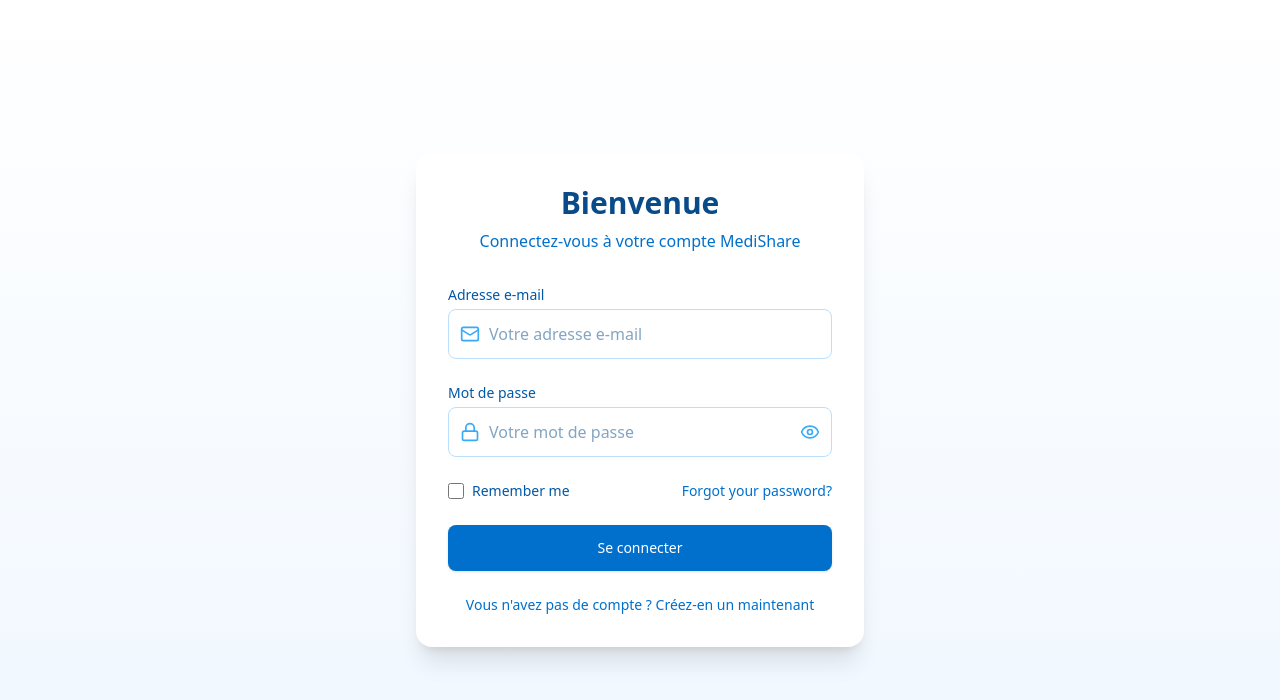
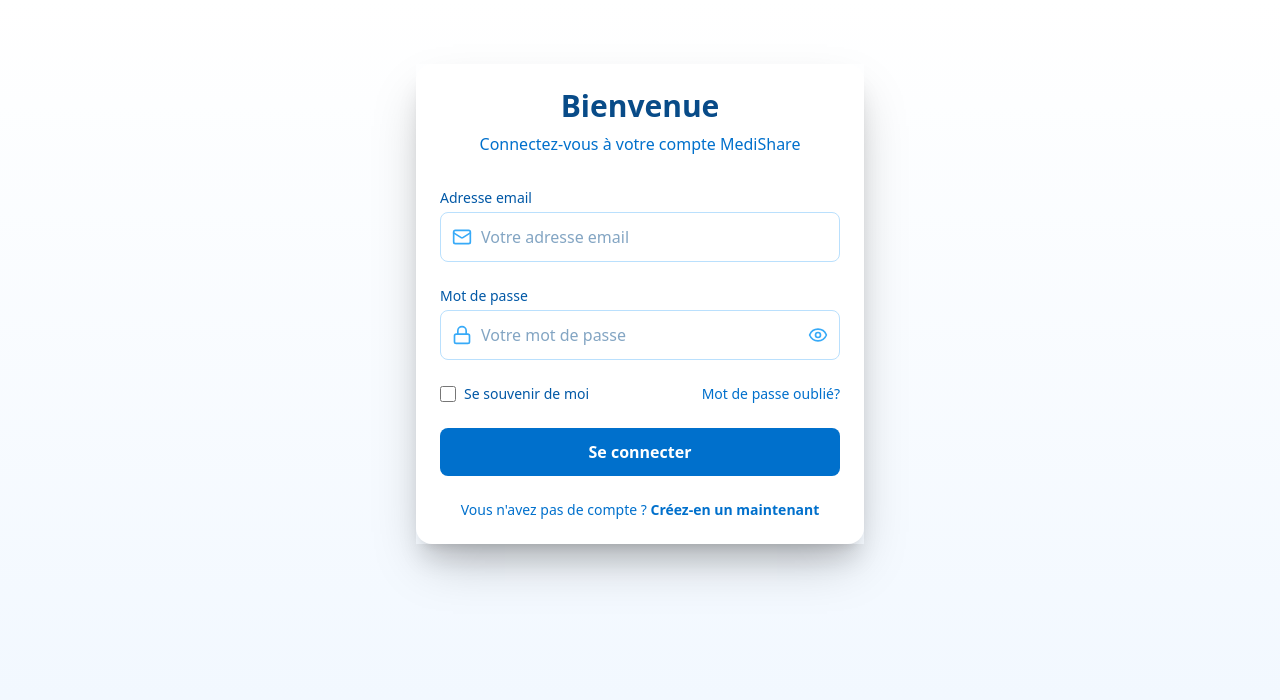
Before and after one commit to IKRAMLE/BD_MER, a React (Vite) app: page /login2 in a window 1280 px wide. Shown: the top 700 px of the page. Built offline with nearby package versions, Linux system fonts and the light colour scheme.

Commit message:
login and rent equip page

```diff
--- a/src/App.jsx
+++ b/src/App.jsx
@@ -10,6 +10,7 @@
 import ForgotPassword from "./MedEquipRenting/Pages/Forgotpassword";
 import Dashboard from "./MedEquipRenting/Pages/Dashboard";
 import RentEquip from "./MedEquipRenting/Pages/RentEquip";
+import Profile from "./MedEquipRenting/Pages/Profile"
 
 
 
@@ -32,6 +33,7 @@
         <Route path="/forgot-password" element={<ForgotPassword />} />
         <Route path="/dashboard" element={<Dashboard />} />
         <Route path="/rent-equip" element={<RentEquip />} />
+        <Route path="/profile" element={<Profile />} />
       </Routes>
     </Router>
   );
--- a/src/MedEquipRenting/Pages/Login.jsx
+++ b/src/MedEquipRenting/Pages/Login.jsx
@@ -1,84 +1,138 @@
-import { useState } from "react";
-import { Link, useNavigate } from "react-router-dom";
-import { Eye, EyeOff, Mail, Lock } from "lucide-react";
+import { useState } from 'react';
+import { Link, useNavigate } from 'react-router-dom';
+import { Mail, Lock, Eye, EyeOff } from 'lucide-react';
 
 const Login = () => {
-  const [email, setEmail] = useState("");
-  const [password, setPassword] = useState("");
+  const [formData, setFormData] = useState({
+    email: '',
+    password: '',
+    rememberMe: false
+  });
   const [showPassword, setShowPassword] = useState(false);
   const [isLoading, setIsLoading] = useState(false);
-  const [error, setError] = useState("");
+  const [errors, setErrors] = useState({});
+  const [success, setSuccess] = useState(false);
   const navigate = useNavigate();
+
+  const handleChange = (e) => {
+    const { name, value, type, checked } = e.target;
+    setFormData(prev => ({
+      ...prev,
+      [name]: type === 'checkbox' ? checked : value
+    }));
+  };
+
+  const validateForm = () => {
+    const newErrors = {};
+    if (!formData.email) newErrors.email = 'L\'email est requis';
+    if (!formData.password) newErrors.password = 'Le mot de passe est requis';
+
+    setErrors(newErrors);
+    return Object.keys(newErrors).length === 0;
+  };
 
   const handleSubmit = async (e) => {
     e.preventDefault();
-    setError("");
+    if (!validateForm()) return;
+
     setIsLoading(true);
 
     try {
-      // Make an actual API call to your backend to verify credentials
-      const response = await fetch('/api/auth/login', {
+      const response = await fetch('http://localhost:5000/api/login', {
         method: 'POST',
         headers: {
           'Content-Type': 'application/json',
         },
         body: JSON.stringify({
-          email,
-          password,
+          email: formData.email,
+          password: formData.password,
         }),
       });
 
+      // Check if response is JSON
+      const contentType = response.headers.get("content-type");
+      if (contentType && contentType.indexOf("application/json") !== -1) {
         const data = await response.json();
 
         if (!response.ok) {
-        // If the server responds with an error
-        throw new Error(data.message || "La connexion a échoué");
+          // Handle specific validation errors from server
+          if (data.errors && Array.isArray(data.errors)) {
+            const serverErrors = {};
+            data.errors.forEach(error => {
+              serverErrors[error.param] = error.msg;
+            });
+            setErrors(serverErrors);
+            throw new Error('Veuillez corriger les erreurs dans le formulaire');
+          } else {
+            throw new Error(data.message || 'Identifiants incorrects');
+          }
         }
 
-      if (data.success) {
-        // Store user data or token in localStorage or a state management solution
+        // Store token in localStorage
+        if (data.token) {
           localStorage.setItem('authToken', data.token);
+        }
+
+        // Store user data if needed
+        if (data.user) {
           localStorage.setItem('user', JSON.stringify(data.user));
+        }
 
-        // Navigate to dashboard on successful login
-        navigate("/dashboard");
+        // Show success message
+        setSuccess(true);
+
+        // Redirect to dashboard after 2 seconds
+        setTimeout(() => {
+          navigate('/dashboard');
+        }, 2000);
       } else {
-        // This handles the case where the API returns success: false
-        throw new Error(data.message || "Informations d'identification non valides");
+        // Handle non-JSON response (likely an error page)
+        const text = await response.text();
+        console.error('Non-JSON response:', text);
+        throw new Error('Le serveur a rencontré une erreur. Veuillez réessayer plus tard.');
       }
-    } catch (err) {
-      setError(err.message || "La connexion a échoué. Veuillez réessayer.");
-    } finally {
+
+    } catch (error) {
+      console.error('Login error:', error);
+      setErrors(prev => ({
+        ...prev,
+        submit: error.message || 'Une erreur est survenue lors de la connexion'
+      }));
       setIsLoading(false);
     }
   };
 
   return (
-    <div className="min-h-screen flex flex-col">
-      <div className="flex-grow flex items-center justify-center py-16 px-4 sm:px-6 lg:px-8 bg-gradient-to-b from-white to-[#f0f7ff]">
-        <div className="w-full max-w-md">
-          <div className="bg-white shadow-xl rounded-2xl p-8">
+    <div className="min-h-screen flex flex-col ">
+      <div className="flex-grow py-16 px-4 sm:px-6 lg:px-8 bg-gradient-to-b from-white to-[#f0f7ff] ">
+        <div className="max-w-md mx-auto shadow-2xl">
+          <div className="bg-white shadow-xl rounded-2xl p-6">
+            {success ? (
+              <div className="text-center py-10">
+                <div className="inline-flex items-center justify-center w-16 h-16 rounded-full bg-green-100 mb-4">
+                  <svg className="w-8 h-8 text-green-500" fill="none" stroke="currentColor" viewBox="0 0 24 24" xmlns="http://www.w3.org/2000/svg">
+                    <path strokeLinecap="round" strokeLinejoin="round" strokeWidth="2" d="M5 13l4 4L19 7"></path>
+                  </svg>
+                </div>
+                <h2 className="text-2xl font-bold text-green-600">Connecté avec succès!</h2>
+                <p className="mt-2 text-gray-600">Redirection vers le tableau de bord...</p>
+              </div>
+            ) : (
+              <>
                 <div className="text-center mb-8">
-              <h1 className="text-3xl font-bold text-[#084b88]">
-                Bienvenue
-              </h1>
-              <p className="mt-2 text-[#0070cc]">
-                Connectez-vous à votre compte MediShare
-              </p>
+                  <h1 className="text-3xl font-bold text-[#084b88]">Bienvenue</h1>
+                  <p className="mt-2 text-[#0070cc]">Connectez-vous à votre compte MediShare</p>
                 </div>
-            {error && (
-              <div className="mb-6 bg-red-50 border border-red-200 text-red-700 px-4 py-3 rounded-lg">
-                {error}
+
+                <form onSubmit={handleSubmit} className="space-y-6">
+                  {errors.submit && (
+                    <div className="bg-red-50 border border-red-200 text-red-700 px-4 py-3 rounded-lg">
+                      {errors.submit}
                     </div>
                   )}
-            <form onSubmit={handleSubmit} className="space-y-6">
+
                   <div>
-                <label
-                  htmlFor="email"
-                  className="block text-sm font-medium text-[#0058a6] mb-1"
-                >
-                  Adresse e-mail
-                </label>
+                    <label htmlFor="email" className="block text-sm font-medium text-[#0058a6] mb-1">Adresse email</label>
                     <div className="relative">
                       <div className="absolute inset-y-0 left-0 pl-3 flex items-center pointer-events-none">
                         <Mail className="h-5 w-5 text-[#37aaf8]" />
@@ -89,20 +143,17 @@
                         type="email"
                         autoComplete="email"
                         required
-                    value={email}
-                    onChange={(e) => setEmail(e.target.value)}
-                    className="block w-full pl-10 pr-3 py-3 border border-[#bae0fd] rounded-lg focus:ring-2 focus:ring-[#108de4] focus:border-[#108de4] transition-colors text-[#084b88]"
-                    placeholder="Votre adresse e-mail"
+                        value={formData.email}
+                        onChange={handleChange}
+                        className={`block w-full pl-10 pr-3 py-3 border ${errors.email ? 'border-red-300' : 'border-[#bae0fd]'} rounded-lg focus:ring-2 focus:ring-[#108de4] focus:border-[#108de4] transition-colors text-[#084b88]`}
+                        placeholder="Votre adresse email"
                       />
                     </div>
+                    {errors.email && <p className="mt-1 text-sm text-red-600">{errors.email}</p>}
                   </div>
+
                   <div>
-                <label
-                  htmlFor="password"
-                  className="block text-sm font-medium text-[#0058a6] mb-1"
-                >
-                  Mot de passe
-                </label>
+                    <label htmlFor="password" className="block text-sm font-medium text-[#0058a6] mb-1">Mot de passe</label>
                     <div className="relative">
                       <div className="absolute inset-y-0 left-0 pl-3 flex items-center pointer-events-none">
                         <Lock className="h-5 w-5 text-[#37aaf8]" />
@@ -113,9 +164,9 @@
                         type={showPassword ? "text" : "password"}
                         autoComplete="current-password"
                         required
-                    value={password}
-                    onChange={(e) => setPassword(e.target.value)}
-                    className="block w-full pl-10 pr-10 py-3 border border-[#bae0fd] rounded-lg focus:ring-2 focus:ring-[#108de4] focus:border-[#108de4] transition-colors text-[#084b88]"
+                        value={formData.password}
+                        onChange={handleChange}
+                        className={`block w-full pl-10 pr-10 py-3 border ${errors.password ? 'border-red-300' : 'border-[#bae0fd]'} rounded-lg focus:ring-2 focus:ring-[#108de4] focus:border-[#108de4] transition-colors text-[#084b88]`}
                         placeholder="Votre mot de passe"
                       />
                       <button
@@ -123,51 +174,56 @@
                         className="absolute inset-y-0 right-0 pr-3 flex items-center"
                         onClick={() => setShowPassword(!showPassword)}
                       >
-                    {showPassword ? (
-                      <EyeOff className="h-5 w-5 text-[#37aaf8]" />
-                    ) : (
+                        {showPassword ?
+                          <EyeOff className="h-5 w-5 text-[#37aaf8]" /> :
                           <Eye className="h-5 w-5 text-[#37aaf8]" />
-                    )}
+                        }
                       </button>
                     </div>
+                    {errors.password && <p className="mt-1 text-sm text-red-600">{errors.password}</p>}
                   </div>
+
                   <div className="flex items-center justify-between">
-                <div className="flex items-center">
+                    <div className="flex items-start">
+                      <div className="flex items-center h-5">
                         <input
-                    id="remember-me"
-                    name="remember-me"
+                          id="rememberMe"
+                          name="rememberMe"
                           type="checkbox"
+                          checked={formData.rememberMe}
+                          onChange={handleChange}
                           className="h-4 w-4 text-[#0070cc] focus:ring-[#108de4] border-[#7cc7fc] rounded"
                         />
-                  <label htmlFor="remember-me" className="ml-2 block text-sm text-[#0058a6]">
-                    Remember me
-                  </label>
+                      </div>
+                      <div className="ml-2 text-sm">
+                        <label htmlFor="rememberMe" className="font-medium text-[#0058a6]">Se souvenir de moi</label>
+                      </div>
                     </div>
                     <div className="text-sm">
-                  <Link to="/forgot-password" className="font-medium text-[#0070cc] hover:text-[#108de4] ">
-                    Forgot your password?
+                      <Link to="/forgot-password" className="font-medium text-[#0070cc] hover:text-[#0058a6]">
+                        Mot de passe oublié?
                       </Link>
                     </div>
                   </div>
+
+                  <div className="mt-6">
                     <button
                       type="submit"
                       disabled={isLoading}
-                className="w-full flex justify-center py-3 px-4 border border-transparent rounded-lg shadow-sm text-sm font-medium text-white bg-[#0070cc] hover:bg-[#0058a6] focus:outline-none focus:ring-2 focus:ring-offset-2 focus:ring-[#108de4]"
+                      className={`w-full py-3 px-4 ${isLoading ? 'bg-gray-500' : 'bg-[#0070cc]'} text-white font-semibold rounded-lg focus:ring-4 focus:ring-[#108de4] focus:ring-opacity-50 transition-colors`}
                     >
-                {isLoading ? "Connexion en cours..." : "Se connecter"}
+                      {isLoading ? 'Connexion en cours...' : 'Se connecter'}
                     </button>
+                  </div>
                 </form>
+
                 <div className="mt-6 text-center">
-              <p className="text-sm text-[#0070cc]">
-                Vous n'avez pas de compte ?{" "}
-                <Link
-                  to="/Signup2"
-                  className="font-medium text-[#0070cc] hover:text-[#108de4]"
-                >
-                  Créez-en un maintenant
-                </Link>
+                  <p className="text-sm text-[#0070cc]">Vous n'avez pas de compte ?
+                    <Link to="/signup2" className="font-semibold text-[#0070cc] hover:text-[#0058a6]"> Créez-en un maintenant</Link>
                   </p>
                 </div>
+              </>
+            )}
           </div>
         </div>
       </div>
--- a/src/MedEquipRenting/Pages/RentEquip.jsx
+++ b/src/MedEquipRenting/Pages/RentEquip.jsx
@@ -71,7 +71,7 @@
       <div className="flex flex-col md:flex-row">
         <FiltringSidebar onFilterChange={handleFilterChange} />
 
-        <main className="flex-1 p-5 mt-23">
+        <main className="flex-1 p-5 mt-23 ml-3">
           <h1 className="text-2xl font-bold mb-6">Rent Medical Equipment</h1>
 
           {loading ? (
@@ -96,7 +96,7 @@
                         <img
                           src={`http://localhost:5000${item.image}`}
                           alt={item.name}
-                          className="w-full h-full object-cover"
+                          className="w-full h-full object-contain"
                         />
                       ) : (
                         <div className="w-full h-full flex items-center justify-center bg-gray-200">
```
Also changed, not shown: src/MedEquipRenting/Pages/Profile.jsx (added, +138 -0 lines). Lines whose indentation alone changed are shown as unchanged.
